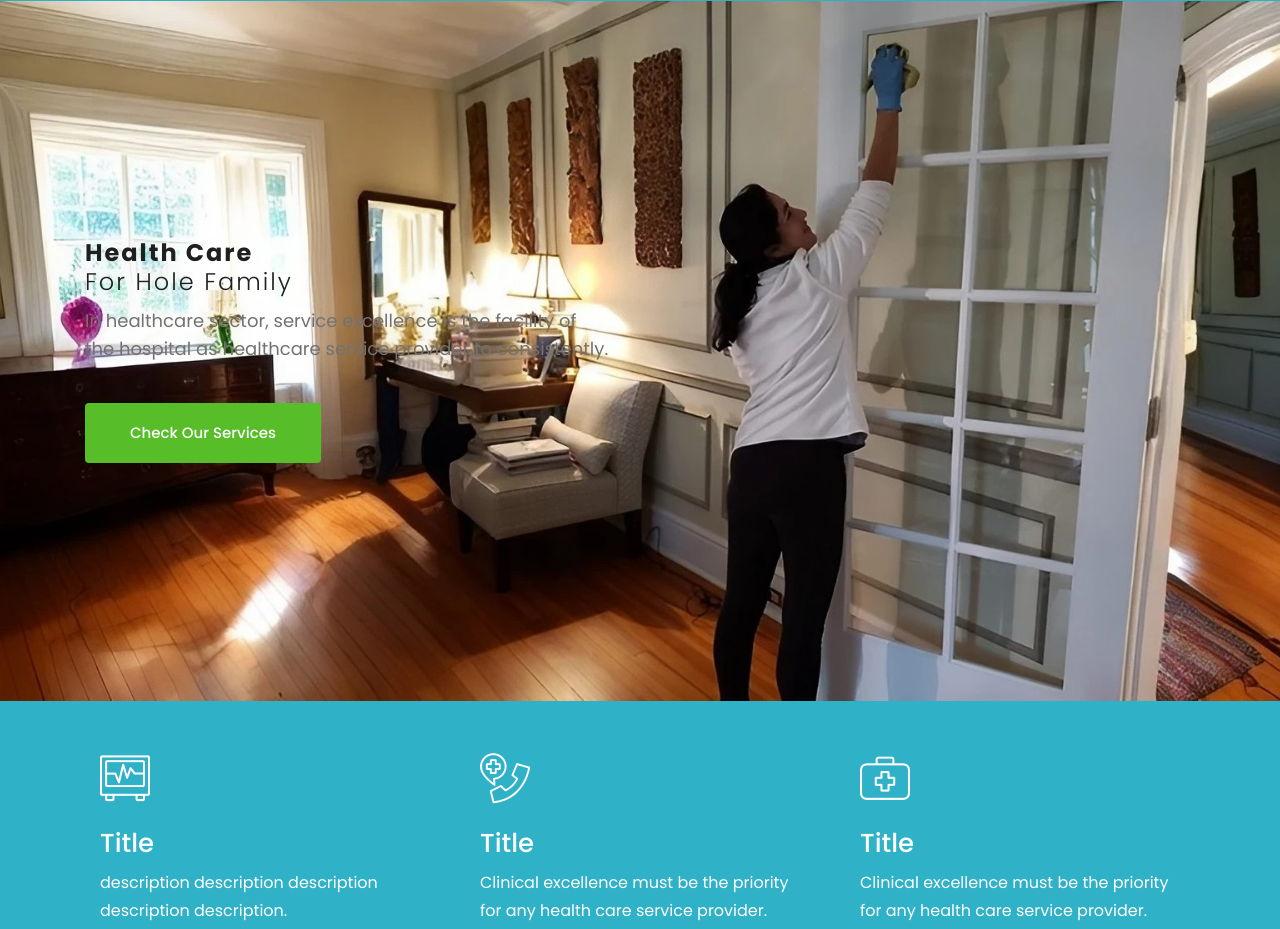
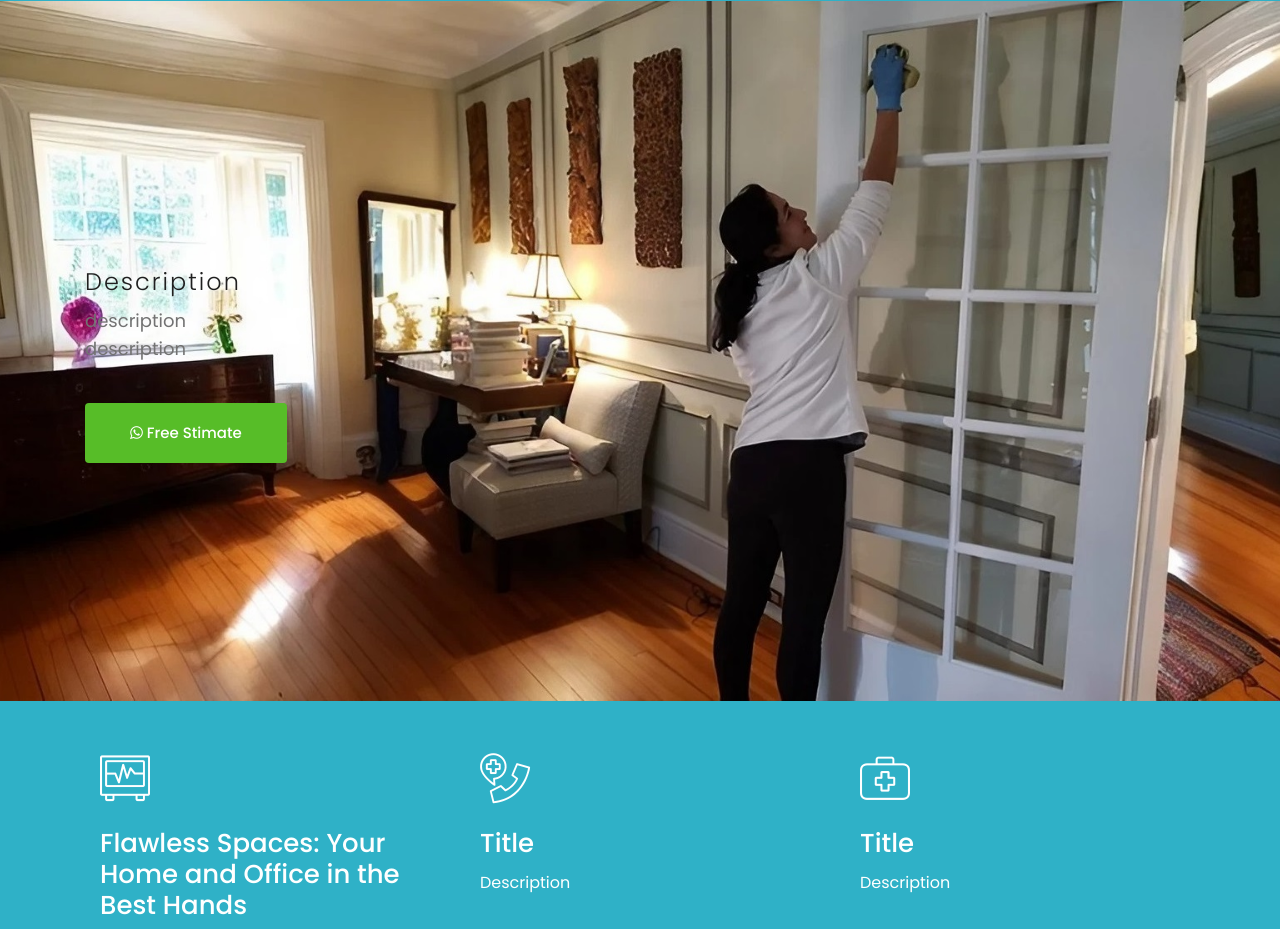
Before and after one commit to angelmorinigo/gracesgoodhands, a plain HTML site: page index.html in a window 1280 px wide. Shown: the part 73-1002 px from the top of the page. Drawn offline with Linux system fonts and the light colour scheme.

Commit message:
frase de hugo

```diff
--- a/index.html
+++ b/index.html
@@ -138,11 +138,11 @@
                     <div class="row">
                         <div class="col-xl-12">
                             <div class="slider_text ">
-                                <h3> <span>Health care</span> <br>
-                                    For Hole Family </h3>
-                                <p>In healthcare sector, service excellence is the facility of <br> the hospital as
-                                    healthcare service provider to consistently.</p>
-                                <a href="#" class="boxed-btn3">Check Our Services</a>
+                                <h3> <span><Title></Title></span> <br>
+                                    description</h3>
+                                <p>description <br>description</p>
+
+                                <a href="https://api.whatsapp.com/send?phone=15165742012" class="boxed-btn3"><i class="fa fa-whatsapp" aria-hidden="true"></i> Free Stimate</a>
                             </div>
                         </div>
                     </div>
@@ -163,8 +163,8 @@
                         <div class="icon">
                             <i class="flaticon-electrocardiogram"></i>
                         </div>
-                        <h3>Title</h3>
-                        <p>description description description description description.</p>
+                        <h3>Flawless Spaces: Your Home and Office in the Best Hands</h3>
+                        <p>In our home and office cleaning company, we are committed to providing impeccable and quality service. Our team of highly trained professionals will ensure to leave your spaces shining and free from any trace of dirt. We pay special attention to every detail, making sure that every corner is clean and orderly. With our services, you will enjoy the convenience of coming home or to an office that is immaculate, creating a healthy and pleasant environment. Trust us with the care of your spaces.</p>
 
                     </div>
                 </div>
@@ -174,7 +174,7 @@
                             <i class="flaticon-emergency-call"></i>
                         </div>
                         <h3>Title</h3>
-                        <p>Clinical excellence must be the priority for any health care service provider.</p>
+                        <p>Description</p>
 
                     </div>
                 </div>
@@ -184,7 +184,7 @@
                             <i class="flaticon-first-aid-kit"></i>
                         </div>
                         <h3>Title</h3>
-                        <p>Clinical excellence must be the priority for any health care service provider.</p>
+                        <p>Description</p>
 
                     </div>
                 </div>
```
